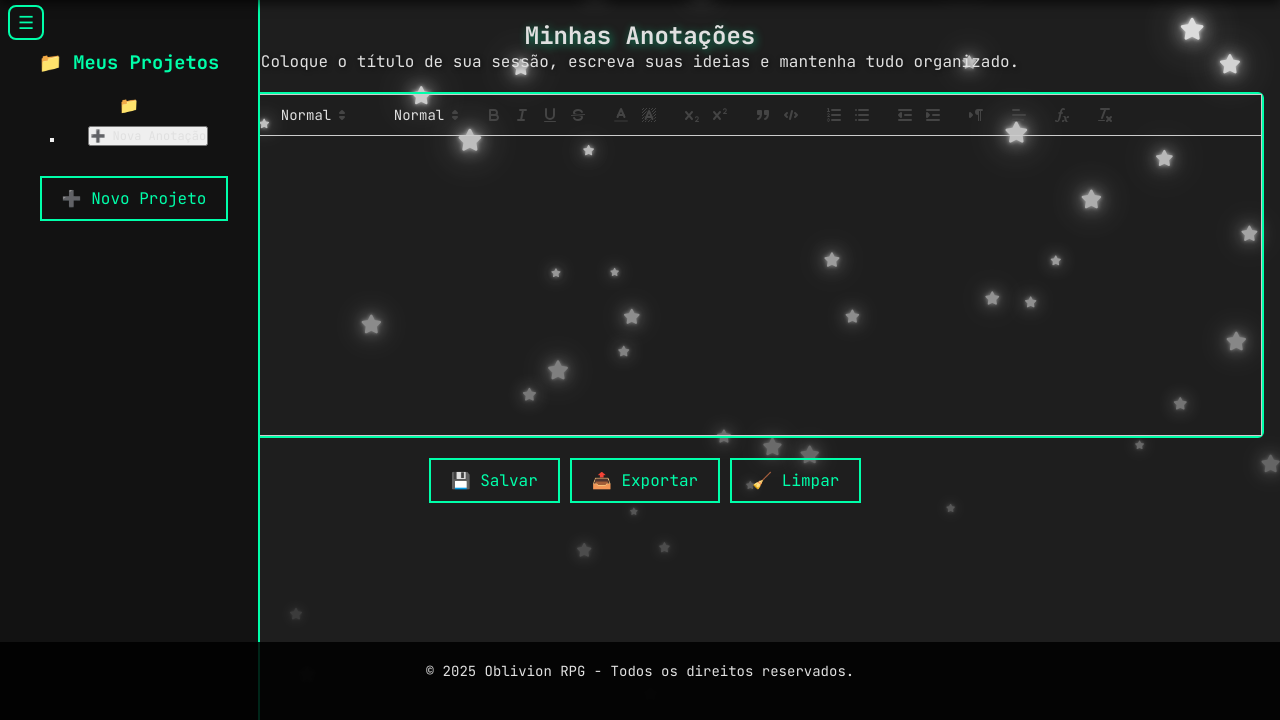
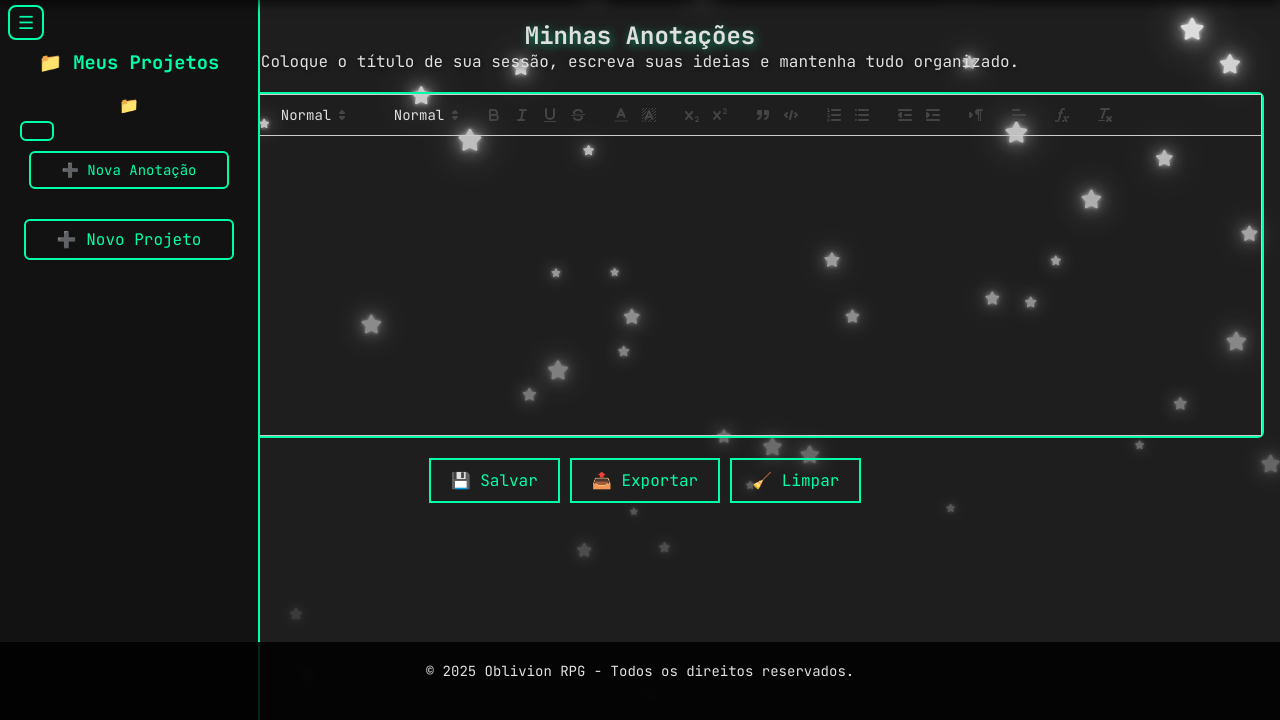
Before and after one commit to Sensews/exp_trab, a PHP site: page /anotacoes.html in a window 1280 px wide. Shown: the part 80-800 px from the top of the page. Run offline with PHP 8.4, Linux system fonts and the light colour scheme; some libraries are stand-ins or nearby versions.

Commit message:
correções css anotacoes

```diff
--- a/frontend/css/anotacoes.css
+++ b/frontend/css/anotacoes.css
@@ -34,7 +34,7 @@
   gap: 14px;
 }
 
-/* Botões */
+/* Botões padrão */
 .btn a {
   color: inherit;
   text-decoration: none;
@@ -51,6 +51,8 @@
   border-right: 2px solid #00FFAA;
   padding: 20px 10px;
   transition: transform 0.3s ease-in-out;
+  overflow-y: auto;
+  max-height: 100vh;
 }
 
 #sidebarProjetos h3 {
@@ -60,43 +62,91 @@
   text-align: center;
 }
 
+/* Estilo de cada bloco de projeto */
 .sidebar-projeto {
   margin-bottom: 20px;
   padding: 10px;
 }
 
+/* Nome do projeto */
 .sidebar-projeto .titulo-projeto {
   color: #00FFAA;
   font-weight: bold;
   cursor: pointer;
   margin-bottom: 5px;
+  text-align: center;
 }
 
-.sidebar-projeto ul {
-  list-style: none;
-  padding-left: 10px;
+/* Cada item de nota (linha com nome + lixeira) */
+.item-nota {
+  display: flex;
+  align-items: center;
+  justify-content: space-between;
+  gap: 6px;
+  padding: 2px 0;
 }
 
-.sidebar-projeto ul li {
-  margin-bottom: 8px;
+/* Botão de nota */
+.btn-nota {
+  font-size: 14px;
+  color: #00FFAA;
+  background: transparent;
+  border: 2px solid #00FFAA;
+  padding: 8px 15px;
+  flex-grow: 1;
+  text-align: center;
+  margin: 0;
+  border-radius: 6px;
+  transition: 0.3s;
+  cursor: pointer;
+  display: block;
 }
 
-.sidebar-projeto ul li .btn {
-  font-size: 13px;
-  padding: 6px 10px;
-  width: 100%;
+.btn-nota:hover {
+  background: #00FFAA;
+  color: #121212;
 }
 
-.sidebar-projeto .btn-nova-nota {
-  font-size: 12px;
-  margin-top: 5px;
-  margin-left: 25px;
+/* Botão nova anotação */
+.btn-nova-nota {
+  font-size: 14px;
+  color: #00FFAA;
+  background: transparent;
+  border: 2px solid #00FFAA;
+  padding: 8px 16px;
+  width: 200px;
+  text-align: center;
+  margin: 10px auto 0;
+  border-radius: 6px;
+  transition: 0.3s;
+  cursor: pointer;
+  display: block;
 }
 
-/* Botão novo projeto */
+.btn-nova-nota:hover {
+  background: #00FFAA;
+  color: #121212;
+}
+
+/* Botão novo projeto (embaixo de todos) */
 .btn-novo-projeto {
   font-size: 16px;
+  color: #00FFAA;
+  background: transparent;
+  border: 2px solid #00FFAA;
+  padding: 8px 16px;
+  width: 210px;
+  text-align: center;
+  margin: 20px auto 0;
+  border-radius: 6px;
+  transition: 0.3s;
+  cursor: pointer;
+  display: block;
+}
 
+.btn-novo-projeto:hover {
+  background: #00FFAA;
+  color: #121212;
 }
 
 /* MENU HAMBURGER SIDEBAR */
@@ -114,7 +164,7 @@
   cursor: pointer;
 }
 
-/* botão com ícone */
+/* Botão com ícone (padrão) */
 .btn-projetos {
   font-size: 15px;
   color: #00FFAA;
@@ -140,7 +190,6 @@
   justify-content: center;
 }
 
-
 h2 {
   text-shadow: 2px 2px 10px #00ffaa7e;
 }
@@ -157,21 +206,19 @@
   color: #E0E0E0;
 }
 
-
-/* QUILL */
+/* Quill */
 .editor-box {
   border: 2px solid #00FFAA;
   border-radius: 6px;
   max-width: 1300px;
   margin: 0 auto;
-
 }
 
 #editor-container {
   min-height: 300px;
 }
 
-/* BOTÕES */
+/* Botões principais abaixo do editor */
 .btn-container {
   display: flex;
   justify-content: center;
@@ -179,14 +226,22 @@
   margin-top: 20px;
 }
 
-/* Rolagem menu projetos*/
-#sidebarProjetos {
-  overflow-y: auto;
-  max-height: 100vh;
+/* Ícone de lixeira simples sem borda */
+.btn-lixeira {
+  display: inline-block;
+  color: #ff5555;
+  cursor: pointer;
+  font-size: 14px;
+  vertical-align: middle;
+  padding: 2px;
 }
 
+.btn-lixeira::before {
+  content: '🗑️';
+  margin-left: 6px;
+}
 
-
+/* Responsividade */
 @media (max-width: 768px) {
   nav {
     display: none;
@@ -195,6 +250,7 @@
   .btn-container {
     gap: 10px;
   }
+
   .ql-toolbar.ql-snow > *:nth-child(n+5) {
     display: none !important;
   }
```
